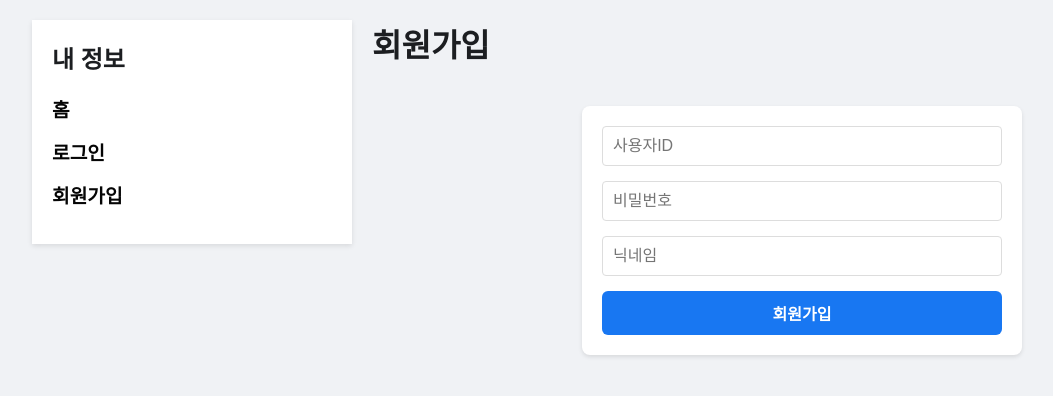
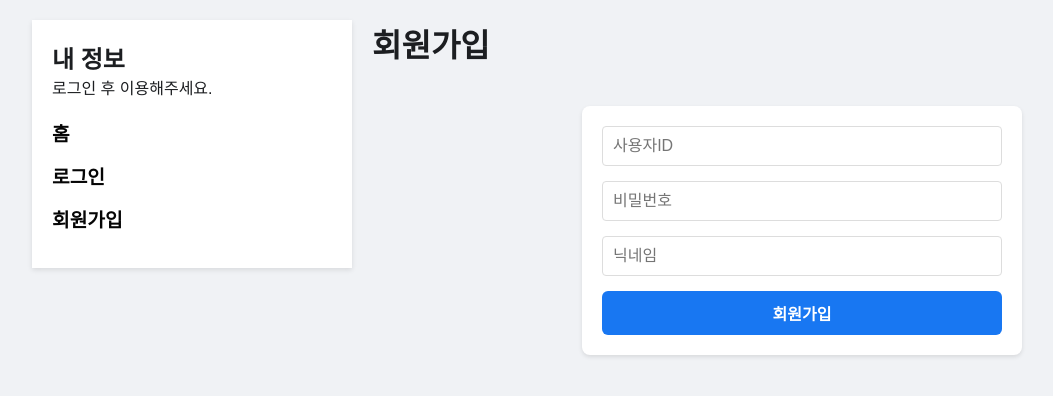
Before and after one commit to littleattok/post, a React (Create React App) app in the folder src/main/frontend/: page /signup in a window 1280 px wide. Shown: the top 396 px of the page, without its empty margins (8-1061 px from the left). Built offline with nearby package versions, Linux system fonts and the light colour scheme.

Commit message:
화면에 인증을 더해보세요

```diff
--- a/src/main/frontend/package.json
+++ b/src/main/frontend/package.json
@@ -8,6 +8,7 @@
     "@testing-library/react": "^16.3.0",
     "@testing-library/user-event": "^13.5.0",
     "axios": "^1.11.0",
+    "jwt-decode": "^4.0.0",
     "react": "^19.1.0",
     "react-bootstrap": "^2.10.10",
     "react-dom": "^19.1.0",
--- a/src/main/frontend/src/api/apiService.js
+++ b/src/main/frontend/src/api/apiService.js
@@ -1,5 +1,5 @@
 import axios from 'axios';
-import useAuthStore from '../store/useAuthStore';
+import useAuthStore from '../store/authStore';
 
 
 const apiClient = axios.create({
--- a/src/main/frontend/src/features/posts/PostForm.js
+++ b/src/main/frontend/src/features/posts/PostForm.js
@@ -2,6 +2,7 @@ import React, {useState} from 'react';
 import styled from 'styled-components';
 import {createPost} from '../../api/apiService';
 
+import useAuthStore from '../../store/authStore';
 const FormWrapper  = styled.form`
     display: flex;
     flex-direction: column;
@@ -31,6 +32,7 @@ const Input = styled.input`
 `;
 
 function PostForm({onPostCreated}){
+    const {isAuthenticated} = useAuthStore();
     const[ formData,setFormData] = useState({
         content:'',
         authorNickname:'',
@@ -52,10 +54,9 @@ function PostForm({onPostCreated}){
             return;
         }
         try{
-            await createPost(formData);
-            setFormData({
-                content:'', authorNickname:'', password:''
-            });
+            const payload = isAuthenticated ? {content: formData.content} : formData;
+            await createPost(payload);
+            setFormData({content: '', authorNickname: '', password:''});
             if(onPostCreated){
                 onPostCreated();
             }
@@ -69,9 +70,13 @@ function PostForm({onPostCreated}){
     return(
         <FormWrapper onSubmit = {handleSubmit}>
             <TextArea name ="content" value={formData.content} onChange= {handleChange} placeholder="어떤 일이 있으신가요" required/>
-            <Input type = "text" name = "authorNickname" value = {formData.authorNickname} onChange = {handleChange} placeholder= "닉네임" required/>
-            <Input type = "password" name = "password" value = {formData.password} onChange = {handleChange} placeholder = "비밀번호" required />
-            <button type= "submit">게시글 작성</button>
+            {!isAuthenticated &&(
+                <>
+                    <Input type ="text" name= "authorNickname" value = {formData.authorNickname} onChange={handleChange} placeholder="닉네임" required></Input>
+                    <Input type ="password" name="password" value= {formData.password} onChange={handleChange} placeholder="비밀번호" required></Input>
+                </>
+            )}
+            <button type= "submit">작성</button>
         </FormWrapper>
     )
 }
--- a/src/main/frontend/src/layout/Sidebar.js
+++ b/src/main/frontend/src/layout/Sidebar.js
@@ -1,7 +1,11 @@
 import React from 'react';
-import {Link} from 'react-router-dom';
+import {Link, useNavigate} from 'react-router-dom';
 import styled from 'styled-components';
 
+
+import useAuthStore from '../store/authStore';
+
+import {jwtDecode} from 'jwt-decode';
 const SidebarContainer = styled.div`
     width: 280px;
     flex-shrink:0;
@@ -34,22 +38,52 @@ const UserProfileContainer = styled.div`
 `;
 
 function Sidebar(){
+
+
+    const {isAuthenticated, token, logout} = useAuthStore();
+    const navigate = useNavigate();
+
+    let username = null;
+    if(token){
+        try{
+            username = jwtDecode(token).sub;
+        }
+        catch(e){
+            console.error("Invalid token", e);
+        }
+    }
+
+    const handleLogout = () =>{
+        logout();
+        alert("로그아웃 되었습니다.");
+        navigate("/login");
+    };
+
+
+
     return (
         <SidebarContainer>
             <UserProfileContainer>
                 <h2>내 정보</h2>
-                {/*추후 추가할 로그인/비로그인 시 다른 UI*/}
+                {isAuthenticated && username ?(
+                    <div>
+                        <p>{username}님 환영합니다.</p>
+                        <button onClick={handleLogout}>로그아웃</button>
+                    </div>
+                ):(
+                    <div>
+                        <p>로그인 후 이용해주세요.</p>
+                    </div>
+                )}
             </UserProfileContainer>
             <NavList>
-                <NavItem>
-                    <Link to="/">홈</Link>
-                </NavItem>
-                <NavItem>
-                    <Link to="/login">로그인</Link>
-                </NavItem>
-                <NavItem>
-                    <Link to="/signup">회원가입</Link>
-                </NavItem>
+                <NavItem><Link to="/">홈</Link></NavItem>
+                {!isAuthenticated && (
+                    <>
+                        <NavItem><Link to="/login">로그인</Link></NavItem>
+                        <NavItem><Link to="/signup">회원가입</Link></NavItem>
+                    </>
+                )}
             </NavList>
         </SidebarContainer>
     )
--- a/src/main/frontend/src/pages/LoginPage.js
+++ b/src/main/frontend/src/pages/LoginPage.js
@@ -2,8 +2,8 @@ import React from 'react';
 import {useNavigate} from 'react-router-dom';
 import styled from 'styled-components';
 import {login} from '../api/apiService';
-import useAuthstore from '../store/useAuthStore';
-
+import useAuthstore from '../store/authStore';
+import {useState} from 'react';
 
 const FormContainer = styled.div`
     display: flex;
```
Also changed, not shown: 1 other file (tests, documents, lock files or other folders).
